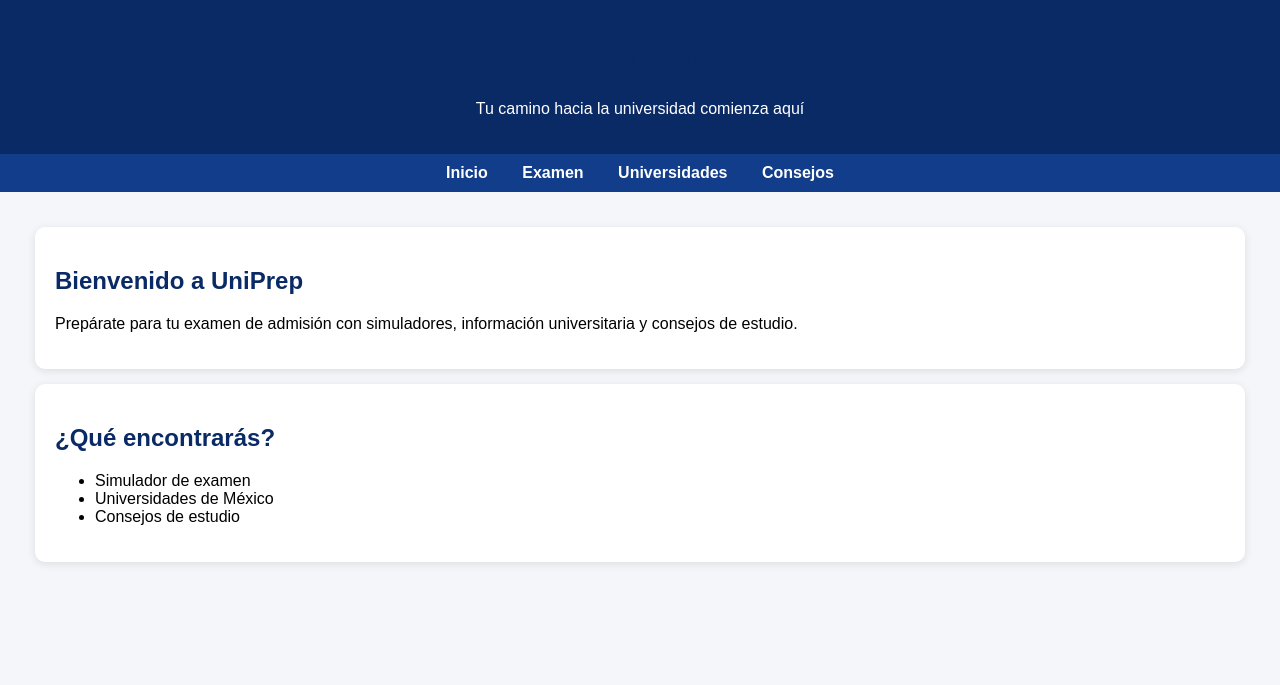
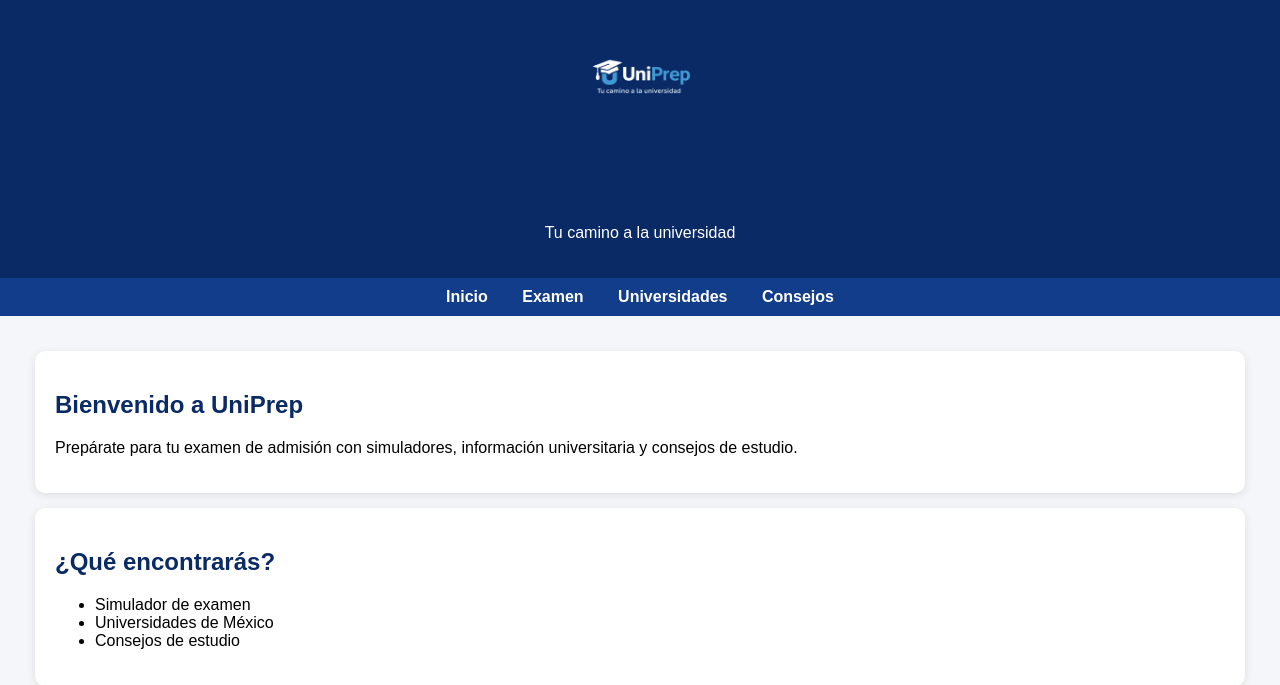
Before and after one commit to eduardoreyesjim8-lgtm/UniPrep, a Flask app: page / in a window 1280 px wide. Shown: the top 685 px of the page. Run offline with Flask 3, Linux system fonts and the light colour scheme.

Commit message:
Update index.html

```diff
--- a/templates/index.html
+++ b/templates/index.html
@@ -8,8 +8,13 @@
 <body>
 
 <header>
+    <img src="{{ url_for('static', filename='logo.png') }}"
+         alt="Logo UniPrep"
+         width="180">
+
     <h1>UniPrep</h1>
-    <p>Tu camino hacia la universidad comienza aquí</p>
+
+    <p>Tu camino a la universidad</p>
 </header>
 
 <nav>
```
